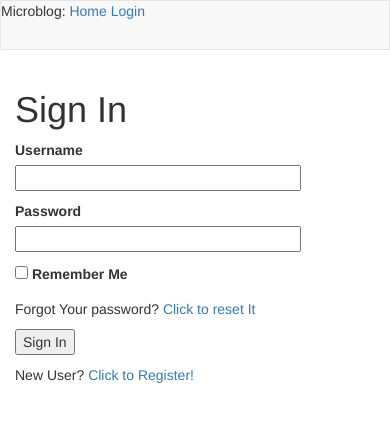
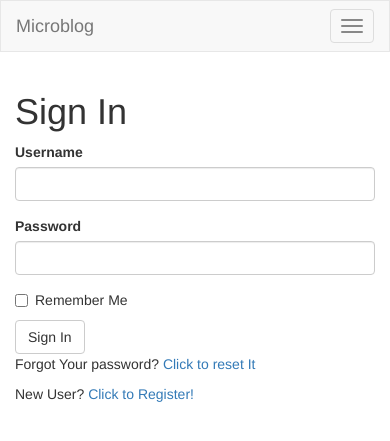
Before and after one commit to kipkosgeii/microblog, a Flask app: page /login in a window 390 px wide. Shown: the top 441 px of the page. Run offline with Flask 3, Linux system fonts and the light colour scheme; some libraries are stand-ins or nearby versions.

Commit message:
Updated templates'

```diff
--- a/templates/_post.html
+++ b/templates/_post.html
@@ -1,13 +1,15 @@
 <table class="table table-hover">
     <tr>
-        <td width="'70px">
+        <td width="70px">
             <a href="{{ url_for('user', username=post.author.username) }}">
                 <img src="{{ post.author.avatar(70) }}" alt="">
             </a>
         </td>
         <td>
             <a href="{{ url_for('user', username=post.author.username) }}">{{ post.author.username }}</a>
-            says:{{ post.body }}
+            says:
+            <br>
+            {{ post.body }}
         </td>
     </tr>
 </table>
--- a/templates/base.html
+++ b/templates/base.html
@@ -2,25 +2,40 @@
 
 {% block title %}
     {% if title %}
-    <title>{{ title }} - Microblog</title>
+        {{ title }} - Microblog
     {% else %}
-    <title>Welcome to Microblog</title>
+        Welcome to Microblog
     {% endif %}
 {% endblock %}
 
 {% block navbar %}
-    <nav class="navbar navbar-default">
-        <div>Microblog:
-            <a href="{{ url_for('index') }}">Home</a>
-            {% if current_user.is_anonymous %}
-            <a href="{{ url_for('login') }}">Login</a>
-            {% else %}
-            <a href="{{ url_for('user', username=current_user.username) }}">Profile</a>
-            <a href="{{ url_for('explore') }}">Explore</a>
-            <a href="{{ url_for('logout') }}">Logout</a>
-            {% endif %}
+<nav class="navbar navbar-default">
+    <div class="container">
+        <div class="navbar-header">
+            <button type="button" class="navbar-toggle collapsed" data-toggle="collapse" data-target="#bs-example-navbar-collapse-1" aria-expanded="false">
+                <span class="sr-only">Toggle navigation</span>
+                <span class="icon-bar"></span>
+                <span class="icon-bar"></span>
+                <span class="icon-bar"></span>
+            </button>
+            <a class="navbar-brand" href="{{ url_for('index') }}">Microblog</a>
         </div>
-    </nav>
+        <div class="collapse navbar-collapse" id="bs-example-navbar-collapse-1">
+            <ul class="nav navbar-nav">
+                <li><a href="{{ url_for('index') }}">Home</a></li>
+                <li><a href="{{ url_for('explore') }}">Explore</a></li>
+            </ul>
+            <ul class="nav navbar-nav navbar-right">
+                {% if current_user.is_anonymous %}
+                <li><a href="{{ url_for('login') }}">Login</a></li>
+                {% else %}
+                <li><a href="{{ url_for('user', username=current_user.username) }}">Profile</a></li>
+                <li><a href="{{ url_for('logout') }}">Logout</a></li>
+                {% endif %}
+            </ul>
+        </div>
+    </div>
+</nav>
 {% endblock %}
 {% block content %}
     <div class="container">
--- a/templates/login.html
+++ b/templates/login.html
@@ -1,28 +1,13 @@
 {% extends "base.html" %}
+{% import 'bootstrap/wtf.html' as wft%}
 
 {% block app_content %}
     <h1>Sign In</h1>
-    <form action="" method="post" novalidate>
-        {{ form.hidden_tag() }}
-        <p>
-            {{ form.username.label }}<br>
-            {{ form.username(size=32) }}<br>
-            {% for error in form.username.errors %}
-            <span style="color: red;">[{{ error }}]</span>
-            {% endfor %}
-        </p>
-        <p>
-            {{ form.password.label }}<br>
-            {{ form.password(size=32) }}<br>
-            {% for error in form.password.errors %}
-            <span style="color: red;">[{{ error }}]</span>
-            {% endfor %}
-        </p>
-        <p>{{ form.remember_me() }} {{ form.remember_me.label }}</p>
-        <p>Forgot Your password? <a href="{{ url_for('reset_password_request')}}">Click to reset It</a></p>
-        <p>{{ form.submit() }}</p>
-    </form>
+    <div class="row">
+        <div class="col-md-4">
+            {{ wft.quick_form(form) }}
+            <p>Forgot Your password? <a href="{{ url_for('reset_password_request')}}">Click to reset It</a></p>
+        </div>
+    </div>
     <p>New User? <a href="{{ url_for('register') }}">Click to Register!</a></p>
-
-
 {% endblock %}
```
Also changed, not shown: templates/index.html (+10 -15 lines), templates/reset_password.html (+7 -17 lines), templates/reset_password_request.html (+8 -12 lines).
